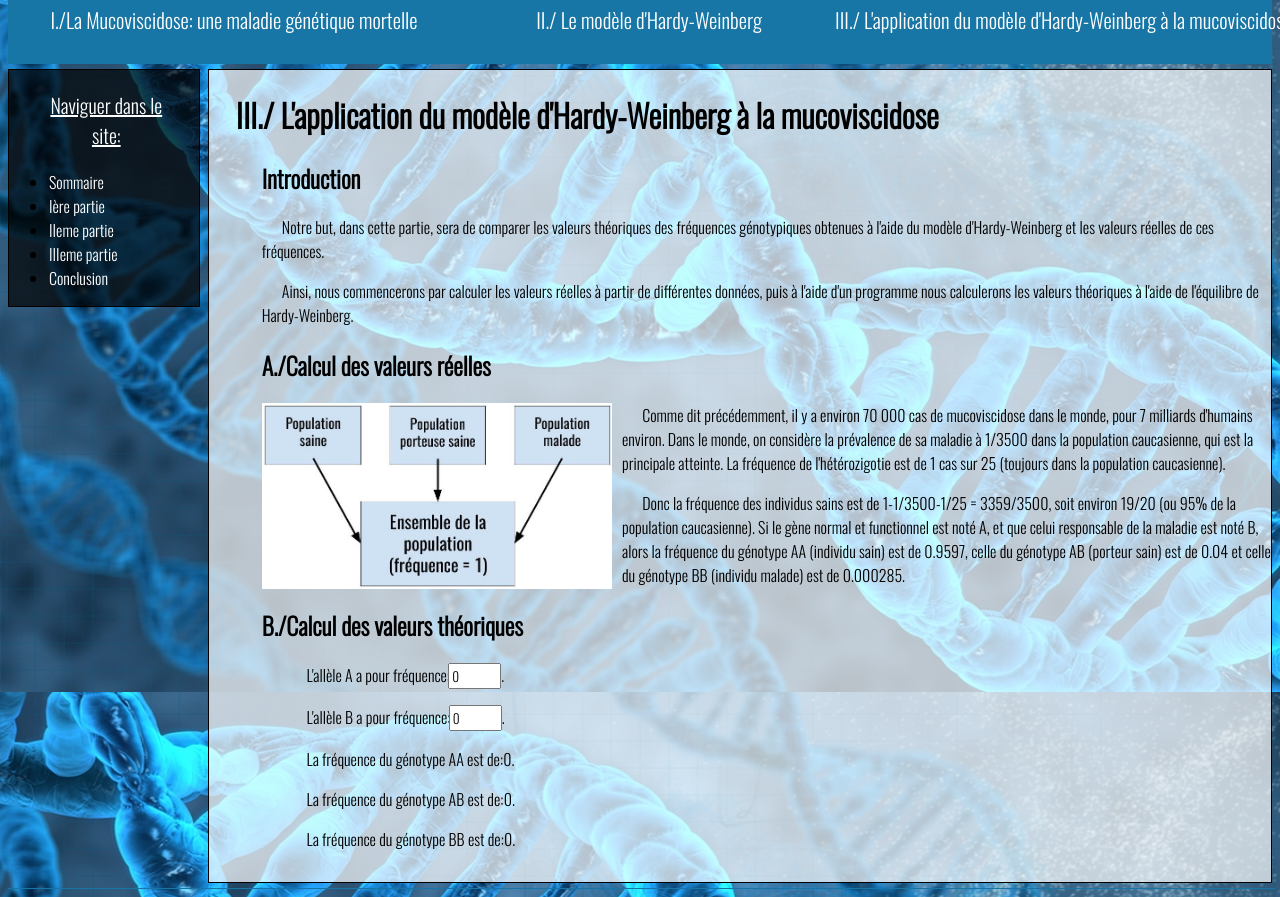
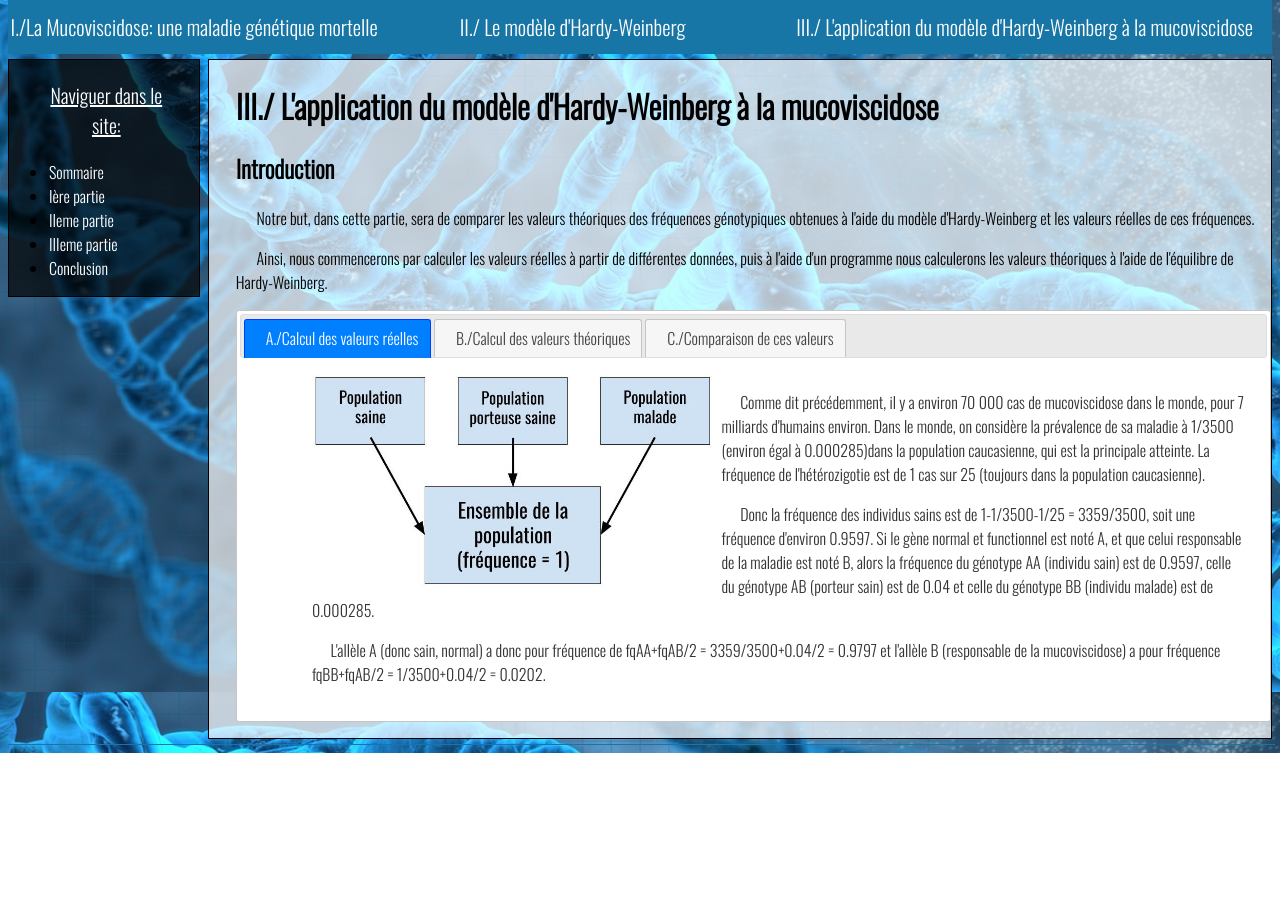
Before and after one commit to Hbju/Hbju.github.io, a plain HTML site: page PartieTrois.html in a window 1280 px wide. Shown: the part 108-1005 px from the top of the page. After the commit the page ends 861 px from the top, so only its background shows below. Drawn offline with nearby package versions, Linux system fonts and the light colour scheme.

Commit message:
Changements

```diff
--- a/Css/maincss.css
+++ b/Css/maincss.css
@@ -19,7 +19,7 @@ header {
     color: white;
     display:inline-block;
     position: relative;
-	margin-bottom:-1%;
+	margin-bottom:1%;
 }
 #Title a {
 	color:white;
@@ -36,17 +36,18 @@ header {
 	margin-left:0.2%;
 	font-size:1.3em;
 }
-#li1 {
+#left {
 	float:left;
 	margin-right:1.5%;
 }
-#li2 {
-	right:-8%;
+#right {
+	float:right;
 	margin-right:1.5%;
 }
-#li3 {
-	right:-12%;
-	margin-right: -10px;
+#center {
+	margin: 0 auto;
+	clear:both;
+	margin-left: 5%;
 }
 header .partie {
 }
--- a/PartieTrois.html
+++ b/PartieTrois.html
@@ -14,11 +14,11 @@
     <body>
    	<header>
    		<center><h1 id="Title"><a href="index.html">La mucoviscidose</a></h1></center>
-   		<div class="partie"><ul>
-   			<li class="parties" id="li1"><a href="PartieUne.html">I./La Mucoviscidose: une maladie génétique mortelle</a></li>
-   			<li class="parties" id="li2"><a href="PartieDeux.html">II./ Le modèle d'Hardy-Weinberg</a></li>
-   			<li class="parties" id="li3"><a href="PartieTrois.html">III./ L'application du modèle d'Hardy-Weinberg à la mucoviscidose</a></li>
-   		</ul></div>
+   		<div class="partie">
+   			<div class="parties" id="left"><a href="PartieUne.html">I./La Mucoviscidose: une maladie génétique mortelle</a></div>
+   			<div class="parties" id="center"><a href="PartieDeux.html">II./ Le modèle d'Hardy-Weinberg</a></div>
+   			<div class="parties" id="right"><a href="PartieTrois.html">III./ L'application du modèle d'Hardy-Weinberg à la mucoviscidose</a></div>
+   		</div>
    	</header>
    	<div class="left">
 		<ul><p style="color:white; font-size:20px; text-decoration:underline; text-align:center; margin-right:35px;">Naviguer dans le site: </p>
@@ -31,33 +31,46 @@
    	</div>
 	<div class="contenu">
 		<h1>III./ L'application du modèle d'Hardy-Weinberg à la mucoviscidose</h1>
-		<div id='tabs'>
-			<h2>Introduction</h2>
+		<h2>Introduction</h2>
 				<p>Notre but, dans cette partie, sera de comparer les valeurs théoriques des fréquences génotypiques obtenues à l'aide du modèle d'Hardy-Weinberg et les valeurs réelles de ces fréquences.<p>
 				<p>Ainsi, nous commencerons par calculer les valeurs réelles à partir de différentes données, puis à l'aide d'un programme nous calculerons les valeurs théoriques à l'aide de l'équilibre de Hardy-Weinberg.</p>
-			<h2>A./Calcul des valeurs réelles</h2>
-				<img src="Images/Schémapop.jpg" style="heigth:300px;width:350px; float:left; margin-right:1%;">
-				<p>Comme dit précédemment, il y a environ 70 000 cas de mucoviscidose dans le monde, pour 7 milliards d'humains environ. Dans le monde, on considère la prévalence de sa maladie à 1/3500 dans la population caucasienne, qui est la principale atteinte. La fréquence de l'hétérozigotie est de 1 cas sur 25 (toujours dans la population caucasienne). </p>
-				<p> Donc la fréquence des individus sains est de 1-1/3500-1/25 = 3359/3500, soit environ 19/20 (ou 95% de la population caucasienne). Si le gène normal et functionnel est noté A, et que celui responsable de la maladie est noté B, alors la fréquence du génotype AA (individu sain) est de 0.9597, celle du génotype AB (porteur sain) est de 0.04 et celle du génotype BB (individu malade) est de 0.000285.</p>
+		<div id='tabs'>
+			<ol>
+				<li><a href="#P1">A./Calcul des valeurs réelles</a></li>
+				<li><a href="#P2">B./Calcul des valeurs théoriques</a></li>
+				<li><a href="#P3">C./Comparaison de ces valeurs</a></li>
+			</ol>
+
+			<div id="P1">
+				<img src="Images/Schémapop.jpg" style="heigth:370px; width:400px; float:left; margin-right:1%;">
+				<p>Comme dit précédemment, il y a environ 70 000 cas de mucoviscidose dans le monde, pour 7 milliards d'humains environ. Dans le monde, on considère la prévalence de sa maladie à 1/3500 (environ égal à 0.000285)dans la population caucasienne, qui est la principale atteinte. La fréquence de l'hétérozigotie est de 1 cas sur 25 (toujours dans la population caucasienne). </p>
+				<p> Donc la fréquence des individus sains est de 1-1/3500-1/25 = 3359/3500, soit une fréquence d'environ 0.9597. Si le gène normal et functionnel est noté A, et que celui responsable de la maladie est noté B, alors la fréquence du génotype AA (individu sain) est de 0.9597, celle du génotype AB (porteur sain) est de 0.04 et celle du génotype BB (individu malade) est de 0.000285.</p>
+				<p>L'allèle A (donc sain, normal) a donc pour fréquence de fqAA+fqAB/2 = 3359/3500+0.04/2 = 0.9797  et l'allèle B (responsable de la mucoviscidose) a pour fréquence fqBB+fqAB/2 = 1/3500+0.04/2 = 0.0202.</p>
+			</div>
+
+			<div id="P2">
 			<h2>B./Calcul des valeurs théoriques</h2>
-				<div id="calculateur">
-					<p> L'allèle A a pour fréquence: <input type="number" id="fqA" max="1" min="0" style="width:45px; margin-left:-5px;" step="0.005" value="0"></input>.</p>
-					<p> L'allèle B a pour fréquence: <input type="number" id="fqB" max="1" min="0" style="width:45px; margin-left:-5px;" step="0.005" value="0"></input>.</p>
+					<p> L'allèle A a pour fréquence: <input type="number" id="fqA" max="1" min="0" style="width:65px; margin-left:-5px;" step="0.005" value="0"></input>.</p>
+					<p> L'allèle B a pour fréquence: <input type="number" id="fqB" max="1" min="0" style="width:65px; margin-left:-5px;" step="0.005" value="0"></input>.</p>
 					<p>La fréquence du génotype AA est de: <span id="fqAA" style="margin-left:-3px"></span>.
 					<p>La fréquence du génotype AB est de: <span id="fqAB" style="margin-left:-3px"></span>.
 					<p>La fréquence du génotype BB est de: <span id="fqBB" style="margin-left:-3px"></span>.
-				</div>
+			</div>
+
+			<div id="P3">
+			</div>
+		</div>
 		<script>
 			function fqAA () {
-				$("#fqAA").html(Math.round($("#fqA").val()*$("#fqA").val()*100000000)/100000000);
+				$("#fqAA").html(Math.round($("#fqA").val()*$("#fqA").val()*1000000000000)/1000000000000);
 			}
 
 			function fqBB () {
-				$("#fqBB").html(Math.round($("#fqB").val()*$("#fqB").val()*100000000)/100000000);
+				$("#fqBB").html(Math.round($("#fqB").val()*$("#fqB").val()*1000000000000)/1000000000000);
 			}
 
 			function fqAB () {
-				$("#fqAB").html(Math.round(2*$("#fqA").val()*$("#fqB").val()*100000000)/100000000);
+				$("#fqAB").html(Math.round(2*$("#fqA").val()*$("#fqB").val()*1000000000000)/1000000000000);
 			}
 
 			$("#fqA").change(function () {
@@ -94,8 +107,9 @@
 			fqAA();
 			fqBB();
 			fqAB();
+
+			$("#tabs").tabs();
 		</script>
-		</div>
 	</div>
 	<footer>
 	</footer>
```
Also changed, not shown: PartieDeux.html (+6 -6 lines), PartieUne.html (+6 -6 lines), index.html (+6 -6 lines).
